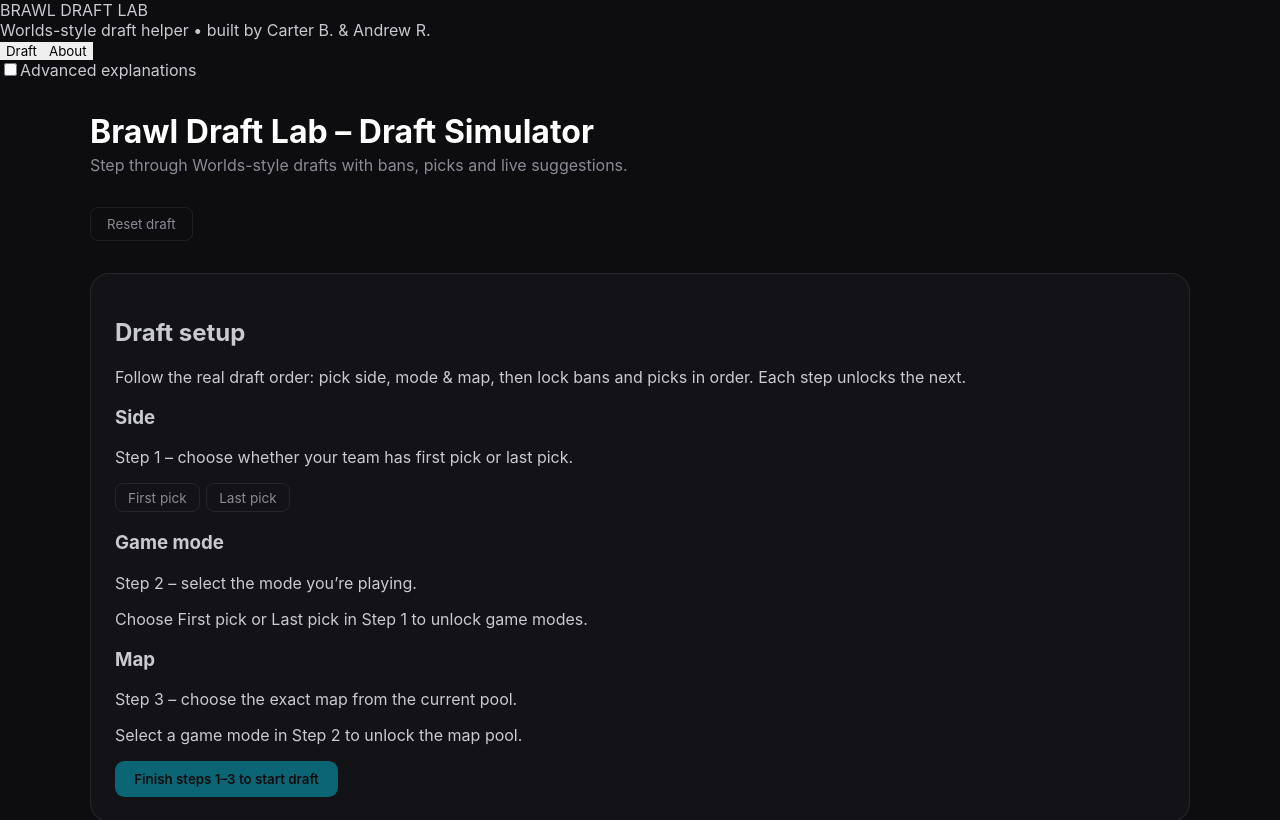
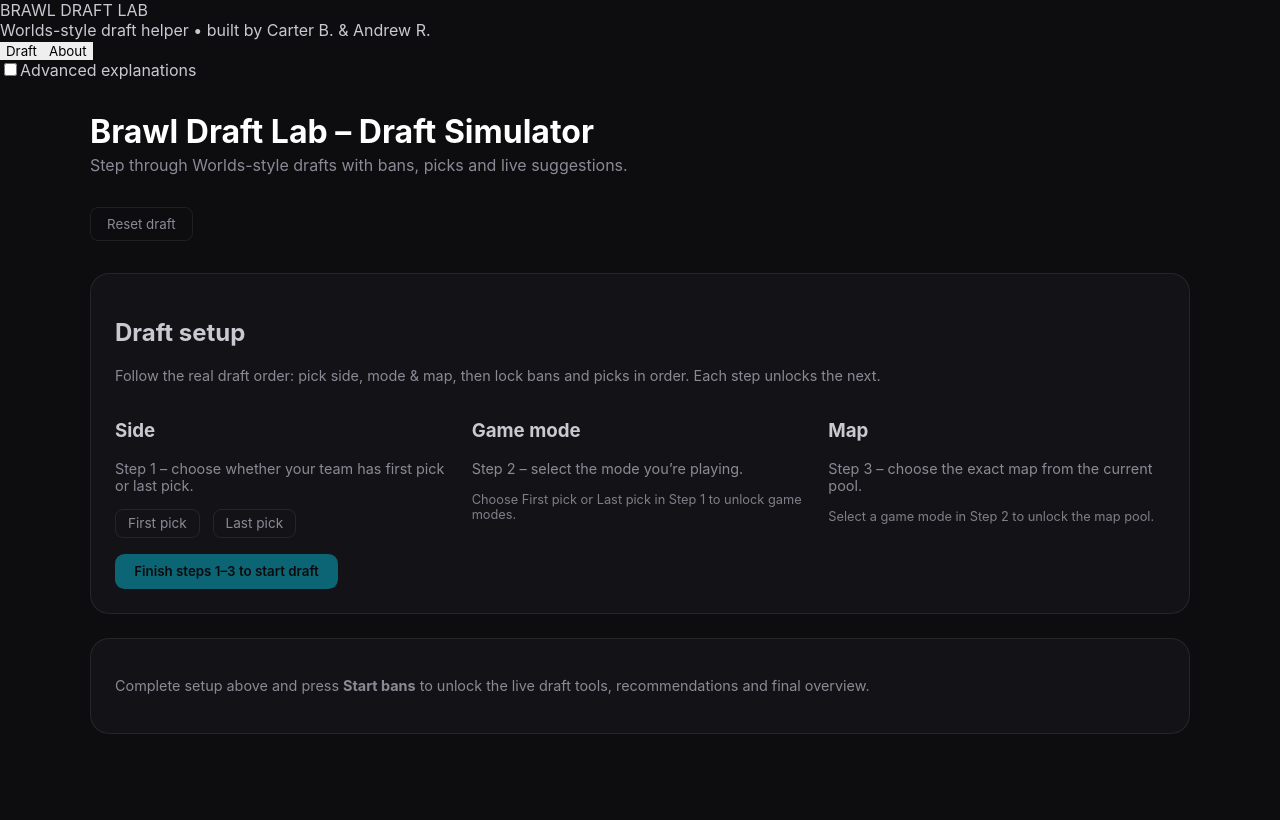
Before and after one commit to AndrewRobalino/brawl-draft-lab, a React (Vite) app: page / in a window 1280 px wide. Shown: the top 820 px of the page. Built offline with nearby package versions, Linux system fonts and the light colour scheme.

Commit message:
Update index.css

```diff
--- a/src/index.css
+++ b/src/index.css
@@ -688,3 +688,91 @@ button {
 .badge-flex {
   background: linear-gradient(135deg, #b388ff, #7c4dff);
 }
+/* ---------- Draft layout & utility styles ---------- */
+
+.draft-section {
+  margin-top: 1rem;
+}
+
+.draft-layout {
+  display: flex;
+  flex-wrap: wrap;
+  gap: 1.5rem;
+}
+
+.draft-status-column {
+  flex: 1 1 320px;
+  min-width: 0;
+}
+
+.draft-action-column {
+  flex: 1 1 320px;
+  min-width: 0;
+}
+
+/* Setup grid (side → mode → map) */
+.draft-setup-grid {
+  display: grid;
+  grid-template-columns: repeat(auto-fit, minmax(260px, 1fr));
+  gap: 1.25rem;
+  margin-top: 1rem;
+}
+
+.side-toggle,
+.mode-chips {
+  display: flex;
+  flex-wrap: wrap;
+  gap: 0.4rem;
+}
+
+.start-draft-row {
+  margin-top: 1rem;
+  display: flex;
+  align-items: center;
+  gap: 0.75rem;
+}
+
+/* Side tag under "Your side" */
+.side-tag {
+  display: inline-flex;
+  align-items: center;
+  padding: 0.2rem 0.6rem;
+  border-radius: 999px;
+  font-size: 0.7rem;
+  text-transform: uppercase;
+  letter-spacing: 0.08em;
+  border: 1px solid var(--border);
+  color: var(--text-muted);
+  margin-top: 0.35rem;
+}
+
+/* Text utilities */
+.muted {
+  color: var(--text-muted);
+  font-size: 0.9rem;
+}
+
+.muted.small {
+  font-size: 0.8rem;
+  opacity: 0.9;
+}
+
+/* Search header above brawler grid */
+.search-header {
+  margin-top: 0.5rem;
+}
+
+/* Tags row in recommendation cards */
+.tag-row {
+  display: flex;
+  flex-wrap: wrap;
+  gap: 0.25rem;
+  margin-top: 0.25rem;
+}
+
+/* Make team columns stack nicely on mobile */
+@media (max-width: 768px) {
+  .team-columns {
+    flex-direction: column;
+  }
+}
```
